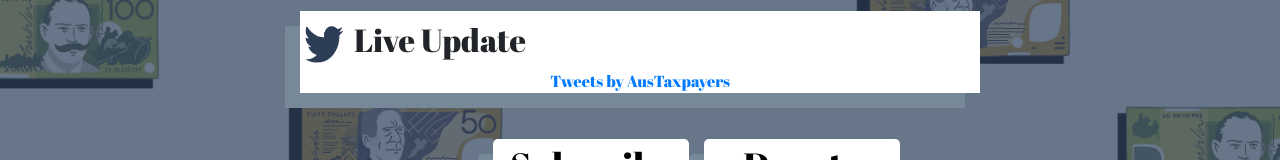
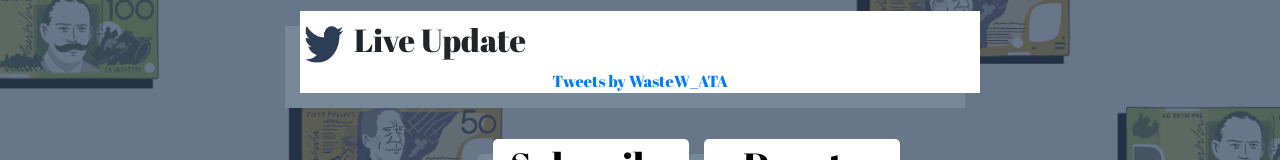
Before and after one commit to AdanTouchPoint/sockets-rt-front, a React (Create React App) app: page / in a window 1280 px wide. Shown: the part 723-883 px from the top of the page. Built offline with nearby package versions, Linux system fonts and the light colour scheme; no server answers.

Commit message:
change url tweeter

```diff
--- a/src/App.js
+++ b/src/App.js
@@ -186,7 +186,7 @@
                         {/*    </div>*/}
                         </div>
                         <div className={'timeline'} >
-                            <a  className="twitter-timeline" href="https://twitter.com/AusTaxpayers?ref_src=twsrc%5Etfw">Tweets by AusTaxpayers</a>
+                            <a className="twitter-timeline" href="https://twitter.com/WasteW_ATA?ref_src=twsrc%5Etfw">Tweets by WasteW_ATA</a>
 
                         </div>
 
@@ -242,4 +242,4 @@
 
 export default App;
 
-// <script async src="https://platform.twitter.com/widgets.js" charSet="utf-8"></script>
+<script async src="https://platform.twitter.com/widgets.js" charSet="utf-8"></script>
```
